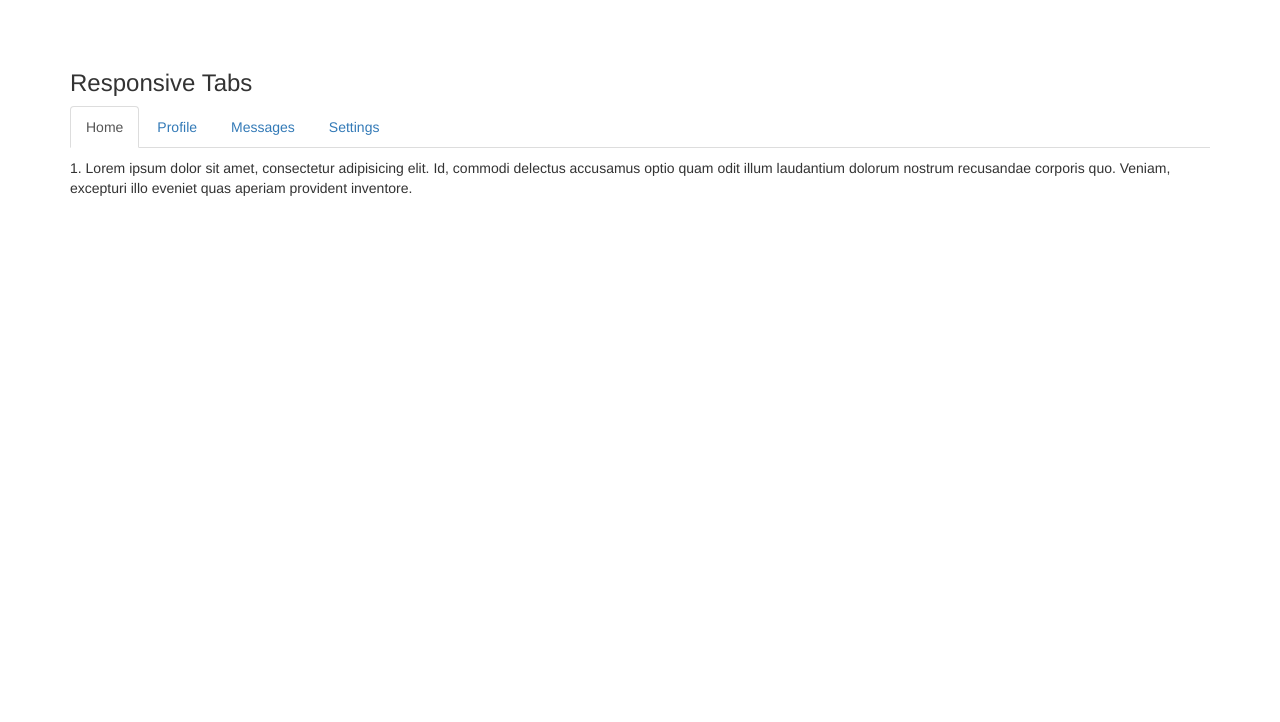
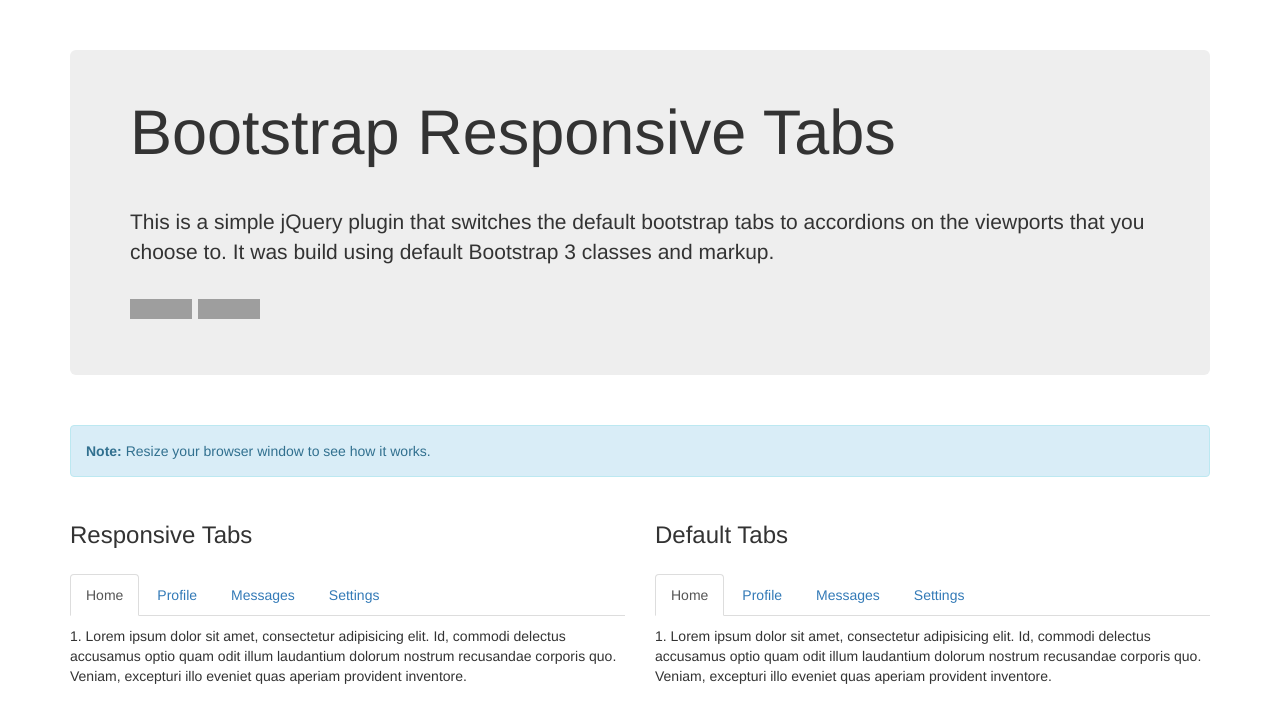
Before and after one commit to vtimbuc/bootstrap-responsive-tabs, a plain HTML site: page index.html in a window 1280 px wide. Drawn offline with nearby package versions, Linux system fonts and the light colour scheme; grey boxes are pictures that could not be loaded.

Commit message:
demo and folder structure

```diff
--- a/index.html
+++ b/index.html
@@ -8,7 +8,7 @@
 
   <!-- Bootstrap Styles -->
   <link rel="stylesheet" href="//netdna.bootstrapcdn.com/bootstrap/3.0.1/css/bootstrap.min.css">
-  <link rel="stylesheet" href="css/style.css">
+  <link rel="stylesheet" href="dist/css/bootstrap-responsive-tabs.css">
 
   <style>
   body { padding: 50px 0; }
@@ -22,18 +22,27 @@
 <body>
 
 <div class="container">
-  <!-- <div class="jumbotron">
+  <div class="jumbotron">
   <h1>Bootstrap Responsive Tabs</h1>
-  <p>This is a simple jQuery plugin that switches the default bootstrap tabs to collapsible components (accordions) on the viewports that you choose to. It was build using default Bootstrap 3 classes and markup.</p>
+  <p><br>This is a simple jQuery plugin that switches the default bootstrap tabs to accordions on the viewports that you choose to. It was build using default Bootstrap 3 classes and markup.</p>
+  <p>
+  <br>
+  <iframe src="http://ghbtns.com/github-btn.html?user=vtimbuc&repo=bootstrap-responsive-tabs&type=watch"
+  allowtransparency="true" frameborder="0" scrolling="0" width="62" height="20"></iframe>
+  <iframe src="http://ghbtns.com/github-btn.html?user=vtimbuc&repo=bootstrap-responsive-tabs&type=fork"
+  allowtransparency="true" frameborder="0" scrolling="0" width="62" height="20"></iframe>
+  </p>
   </div>
 
   <div class="alert alert-info">
   <p><strong>Note:</strong> Resize your browser window to see how it works.</p>
-  </div> -->
+  </div>
 
+  <div class="row">
+    <div class="col-sm-6">
       <h3>Responsive Tabs</h3>
 
-  <ul class="nav nav-tabs responsive-tabs" id="tabs1">
+      <ul class="nav nav-tabs responsive-tabs">
         <li class="active"><a href="#home1">Home</a></li>
         <li><a href="#profile1">Profile</a></li>
         <li><a href="#messages1">Messages</a></li>
@@ -59,9 +68,40 @@
       </div>
     </div>
 
+    <div class="col-sm-6">
+      <h3>Default Tabs</h3>
+
+      <ul class="nav nav-tabs">
+        <li class="active"><a href="#home1">Home</a></li>
+        <li><a href="#profile2">Profile</a></li>
+        <li><a href="#messages2">Messages</a></li>
+        <li><a href="#settings2">Settings</a></li>
+      </ul>
+
+      <div class="tab-content">
+        <div class="tab-pane active" id="home2">
+          <p>1. Lorem ipsum dolor sit amet, consectetur adipisicing elit. Id, commodi delectus accusamus optio quam odit illum laudantium dolorum nostrum recusandae corporis quo. Veniam, excepturi illo eveniet quas aperiam provident inventore.</p>
+        </div>
+
+        <div class="tab-pane" id="profile2">
+          <p>2. Lorem ipsum dolor sit amet, consectetur adipisicing elit. Id, commodi delectus accusamus optio quam odit illum laudantium dolorum nostrum recusandae corporis quo. Veniam, excepturi illo eveniet quas aperiam provident inventore.</p>
+        </div>
+
+        <div class="tab-pane" id="messages2">
+          <p>3. Lorem ipsum dolor sit amet, consectetur adipisicing elit. Id, commodi delectus accusamus optio quam odit illum laudantium dolorum nostrum recusandae corporis quo. Veniam, excepturi illo eveniet quas aperiam provident inventore.</p>
+        </div>
+
+        <div class="tab-pane" id="settings2">
+          <p>4. Lorem ipsum dolor sit amet, consectetur adipisicing elit. Id, commodi delectus accusamus optio quam odit illum laudantium dolorum nostrum recusandae corporis quo. Veniam, excepturi illo eveniet quas aperiam provident inventore.</p>
+        </div>
+      </div>
+    </div>
+  </div>
+</div>
+
 <!-- jQuery & Bootstrap JS -->
 <script src="//ajax.googleapis.com/ajax/libs/jquery/2.1.1/jquery.min.js"></script>
-<script src="jquery.bootstrap-responsive-tabs.js"></script>
+<script src="dist/js/jquery.bootstrap-responsive-tabs.min.js"></script>
 
 <script>
 $('.responsive-tabs').responsiveTabs({
--- a/min/jquery.bootstrap-responsive-tabs-min.js
+++ /dev/null
@@ -1 +0,0 @@
-!function($){"use strict";var a={accordionOn:["xs"]};$.fn.responsiveTabs=function(e){var t=$.extend({},a,e),s="";return $.each(t.accordionOn,function(a,e){s+=" accordion-"+e}),this.each(function(){var a=$(this),e=a.find("> li > a"),t=$(e.first().attr("href")).parent(".tab-content"),i=t.children(".tab-pane");a.add(t).wrapAll('<div class="responsive-tabs-container" />');var n=a.parent(".responsive-tabs-container");n.addClass(s),e.each(function(a){var t=$(this),s=t.attr("href"),i="",n="",r="";t.parent("li").hasClass("active")&&(i=" active"),0===a&&(n=" first"),a===e.length-1&&(r=" last"),t.clone(!1).addClass("accordion-link"+i+n+r).insertBefore(s)});var r=t.children(".accordion-link");e.on("click",function(a){a.preventDefault();var e=$(this),s=e.parent("li"),n=s.siblings("li"),c=e.attr("href"),l=t.children('a[href="'+c+'"]');s.hasClass("active")||(s.addClass("active"),n.removeClass("active"),i.removeClass("active"),$(c).addClass("active"),r.removeClass("active"),l.addClass("active"))}),r.on("click",function(t){t.preventDefault();var s=$(this),n=s.attr("href"),c=a.find('li > a[href="'+n+'"]').parent("li");s.hasClass("active")||(r.removeClass("active"),s.addClass("active"),i.removeClass("active"),$(n).addClass("active"),e.parent("li").removeClass("active"),c.addClass("active"))})})}}(jQuery);
```
Also changed, not shown: dist/css/bootstrap-responsive-tabs.css, dist/js/jquery.bootstrap-responsive-tabs.min.js (added), less/bootstrap-responsive-tabs.less (renamed from style.less), src/jquery.bootstrap-responsive-tabs.js (renamed from jquery.bootstrap-responsive-tabs.js), 3 other files. Lines whose indentation alone changed are shown as unchanged.
